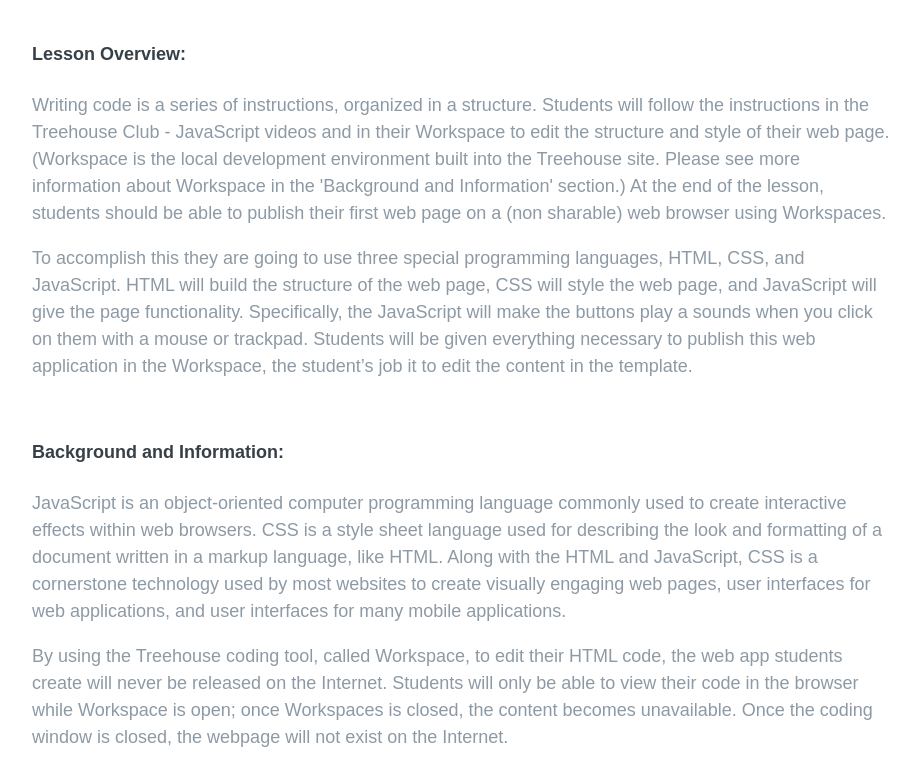
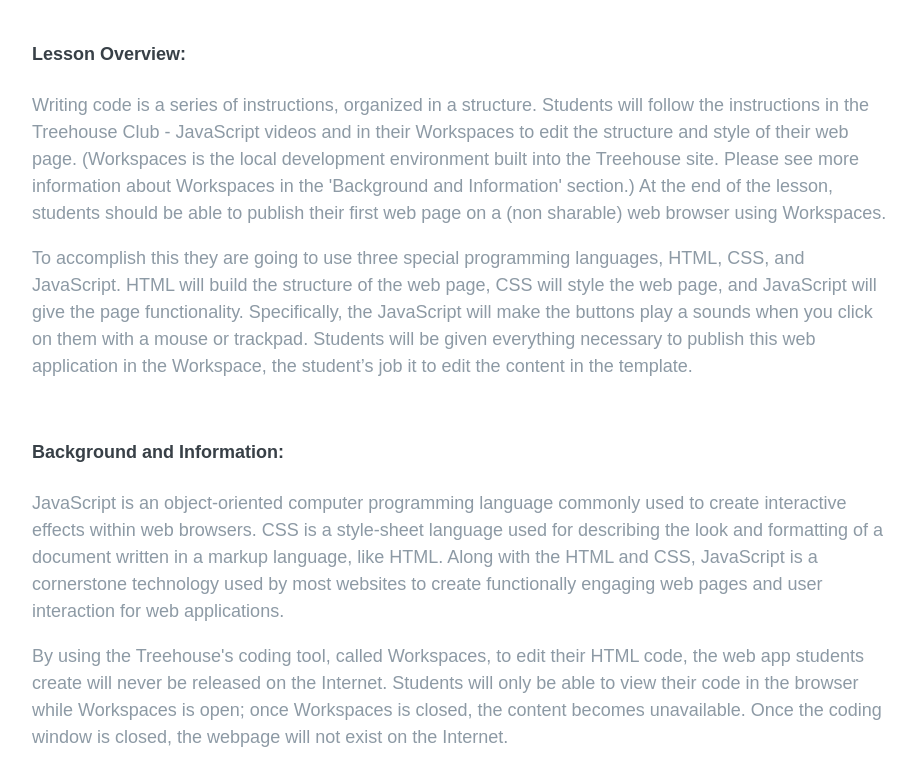
Before and after one commit to syoustra/LessonPlan_JavaScript, a plain HTML site: page index.html in a window 1280 px wide. Shown: the part 617-1386 px from the top of the page, without its empty margins (178-1097 px from the left). Drawn offline with nearby package versions, Linux system fonts and the light colour scheme.

Commit message:
Update index.html
workspace = workspaces

```diff
--- a/index.html
+++ b/index.html
@@ -45,7 +45,7 @@
 
             <h4>Lesson Overview:</h4>
 
-            <p>Writing code is a series of instructions, organized in a structure. Students will follow the instructions in the Treehouse Club - JavaScript videos and in their Workspace to edit the structure and style of their web page. (Workspace is the local development environment built into the Treehouse site. Please see more information about Workspace in the 'Background and Information' section.) At the end of the lesson, students should be able to publish their first web page on a (non sharable) web browser using Workspaces.</p>
+            <p>Writing code is a series of instructions, organized in a structure. Students will follow the instructions in the Treehouse Club - JavaScript videos and in their Workspaces to edit the structure and style of their web page. (Workspaces is the local development environment built into the Treehouse site. Please see more information about Workspaces in the 'Background and Information' section.) At the end of the lesson, students should be able to publish their first web page on a (non sharable) web browser using Workspaces.</p>
 
             <p>To accomplish this they are going to use three special programming languages, HTML, CSS, and JavaScript.  HTML will build the structure of the web page, CSS will style the web page, and JavaScript will give the page functionality.  Specifically, the JavaScript will make the buttons play a sounds when you click on them with a mouse or trackpad.  Students will be given everything necessary to publish this web application in the Workspace, the student’s job it to edit the content in the template.</p>
 
@@ -55,9 +55,9 @@
 
             <h4>Background and Information:</h4>
 
-            <p>JavaScript is an object-oriented computer programming language commonly used to create interactive effects within web browsers. CSS is a style sheet language used for describing the look and formatting of a document written in a markup language, like HTML. Along with the HTML and JavaScript, CSS is a cornerstone technology used by most websites to create visually engaging web pages, user interfaces for web applications, and user interfaces for many mobile applications.</p>
+            <p>JavaScript is an object-oriented computer programming language commonly used to create interactive effects within web browsers. CSS is a style-sheet language used for describing the look and formatting of a document written in a markup language, like HTML. Along with the HTML and CSS, JavaScript is a cornerstone technology used by most websites to create functionally engaging web pages and user interaction for web applications.</p>
 
-            <p>By using the Treehouse coding tool, called Workspace, to edit their HTML code, the web app students create will never be released on the Internet. Students will only be able to view their code in the browser while Workspace is open; once Workspaces is closed, the content becomes unavailable. Once the coding window is closed, the webpage will not exist on the Internet.</p>
+            <p>By using the Treehouse's coding tool, called Workspaces, to edit their HTML code, the web app students create will never be released on the Internet. Students will only be able to view their code in the browser while Workspaces is open; once Workspaces is closed, the content becomes unavailable. Once the coding window is closed, the webpage will not exist on the Internet.</p>
 
         </section>
 
@@ -74,7 +74,7 @@
             <h5>1. Connection to prior-knowledge: 3-5 minutes</h5>
             <p>Ask the students about what happens when push a button on a web page? What happens when you submit a form? What happens when you select something from a drop down menu? How does this work? What makes the web page do what you're mouse is telling it to do? Example responses:</p>
                 <ul>
-                    <li>AA web page receives your clicks and then performs some action to make them work. </li>
+                    <li>A web page receives your clicks and then performs some action to make them work. </li>
                     <li>JavaScript does makes buttons on a web page work.</li>
                     <li>Sometimes when you click a button it can take you to another web page. </li>
                     <li>Sometimes when you submit a form it gives you a completion page or an alert.</li>
```
